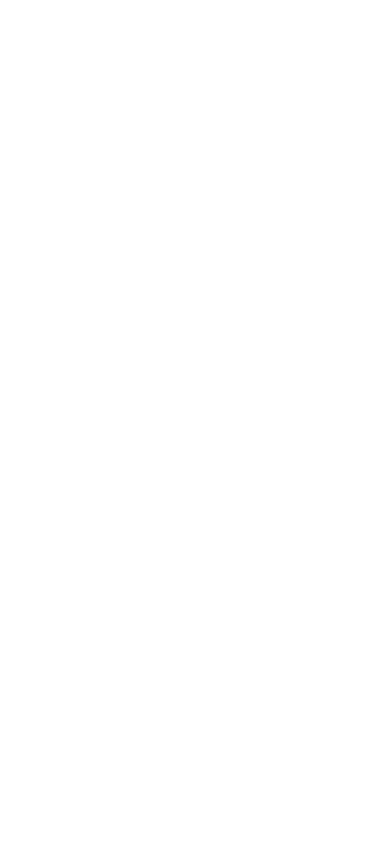
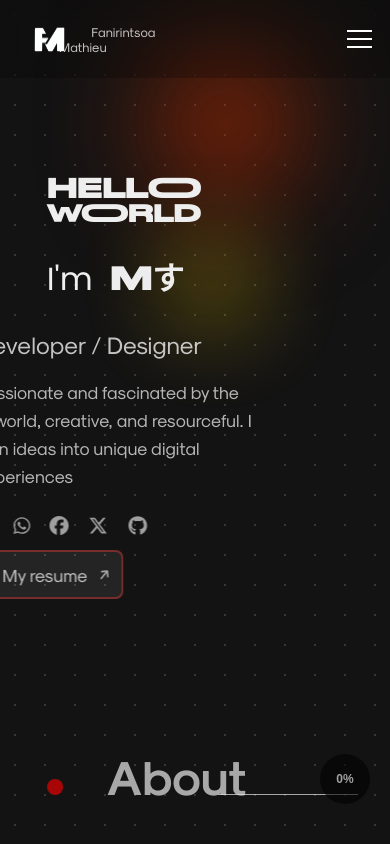
Before and after one commit to MathieuFan22/fanirintsoa-mathieu-portfolio, a React (Vite) app: page / in a window 390 px wide. Shown: the top 844 px of the page. Built offline with nearby package versions, Linux system fonts and the light colour scheme.

Commit message:
Delete Joke

```diff
--- a/src/index.css
+++ b/src/index.css
@@ -66,8 +66,3 @@
   scrollbar-width: thin;
   scrollbar-color: rgb(161, 161, 161) rgb(0, 0, 0);
 }
-@media (max-width: 768px) {
-* {
-  opacity: 0.1;
-}
-}
```
